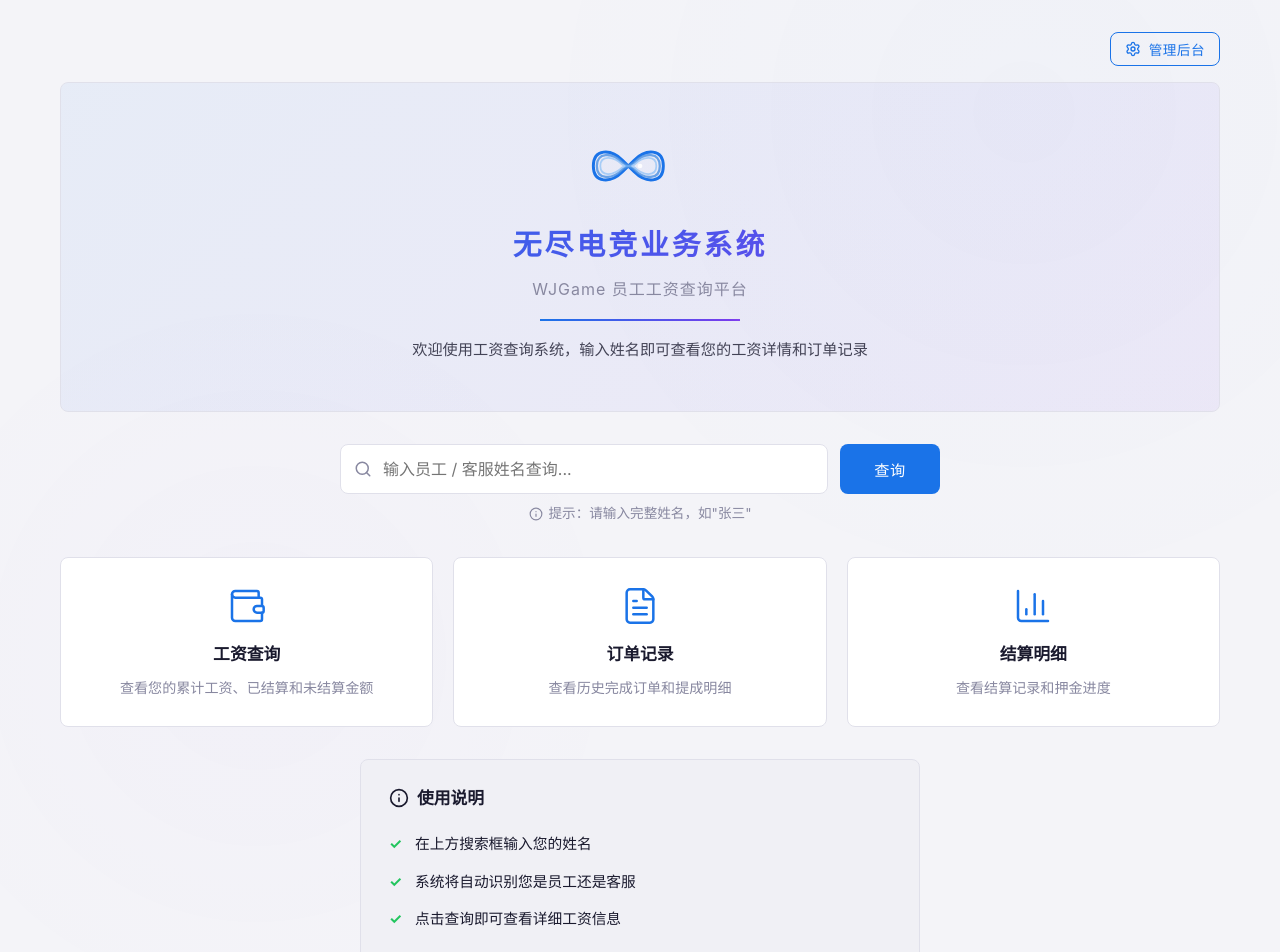
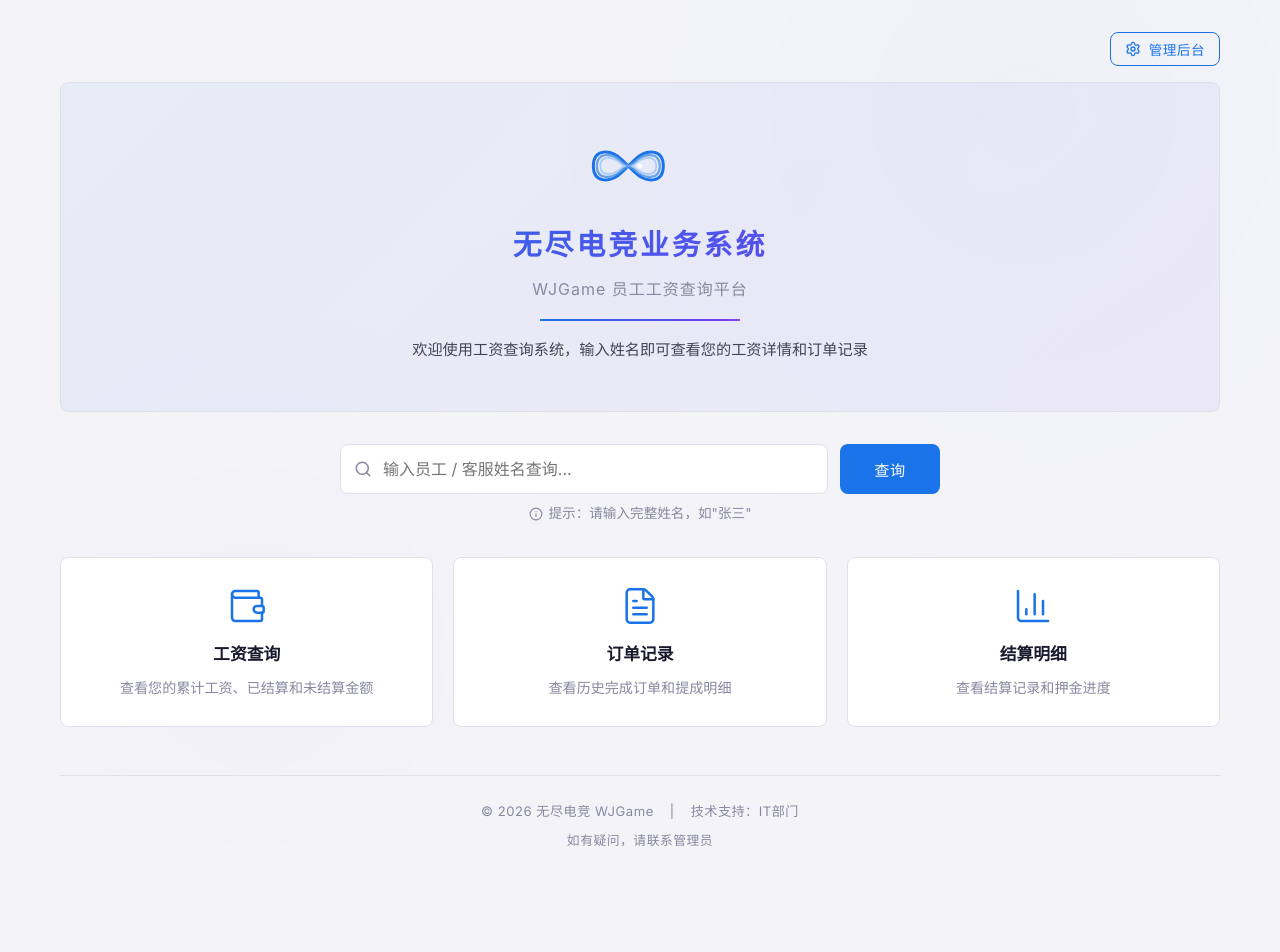
Before and after one commit to 1345412477/endless-esports-club, a React (Vite) app in the folder client/: page / in a window 1280 px wide. Shown: the top 952 px of the page. After the commit the page ends 900 px from the top, so only its background shows below. Built offline with nearby package versions, Linux system fonts and the light colour scheme; a web font is replaced by a local one.

Commit message:
chore: 移除员工查询页面使用说明模块

```diff
--- a/client/src/pages/WorkerPage.jsx
+++ b/client/src/pages/WorkerPage.jsx
@@ -489,18 +489,6 @@ export default function WorkerPage() {
               <p>查看结算记录和押金进度</p>
             </div>
           </div>
-
-          <div className="usage-guide">
-            <h3>
-              <Icon.Info size={20} style={{ marginRight: '8px' }} />
-              使用说明
-            </h3>
-            <ul>
-              <li>在上方搜索框输入您的姓名</li>
-              <li>系统将自动识别您是员工还是客服</li>
-              <li>点击查询即可查看详细工资信息</li>
-            </ul>
-          </div>
         </div>
       )}
 
--- a/client/src/styles/theme.css
+++ b/client/src/styles/theme.css
@@ -557,48 +557,6 @@ tbody tr:hover { background: rgba(26, 115, 232, 0.04); }
   line-height: 1.5;
 }
 
-/* 使用说明 */
-.usage-guide {
-  background: var(--bg3);
-  border: 1px solid var(--rule);
-  border-radius: var(--radius);
-  padding: 24px 28px;
-  max-width: 560px;
-  margin: 0 auto;
-  animation: fadeIn 0.5s ease;
-}
-
-.usage-guide h3 {
-  font-family: var(--font-title);
-  font-size: 1.05rem;
-  margin-bottom: 14px;
-  color: var(--ink);
-  display: flex;
-  align-items: center;
-}
-
-.usage-guide ul {
-  list-style: none;
-  padding: 0;
-}
-
-.usage-guide li {
-  padding: 7px 0;
-  padding-left: 26px;
-  position: relative;
-  color: var(--ink);
-  font-size: 0.92rem;
-  line-height: 1.6;
-}
-
-.usage-guide li::before {
-  content: '\2713';
-  position: absolute;
-  left: 0;
-  color: var(--success);
-  font-weight: bold;
-}
-
 /* 底部信息 */
 .footer {
   text-align: center;
```
